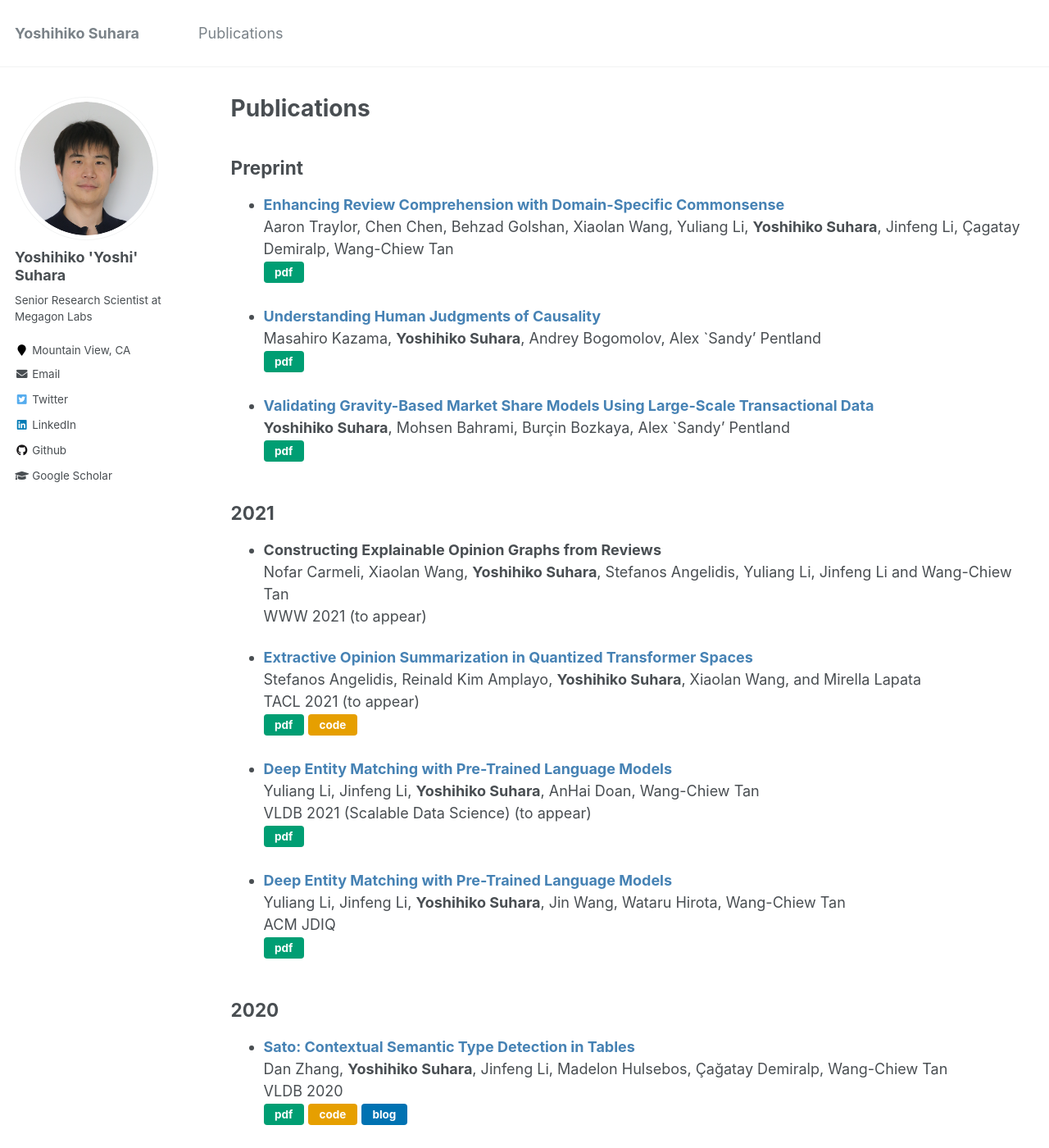
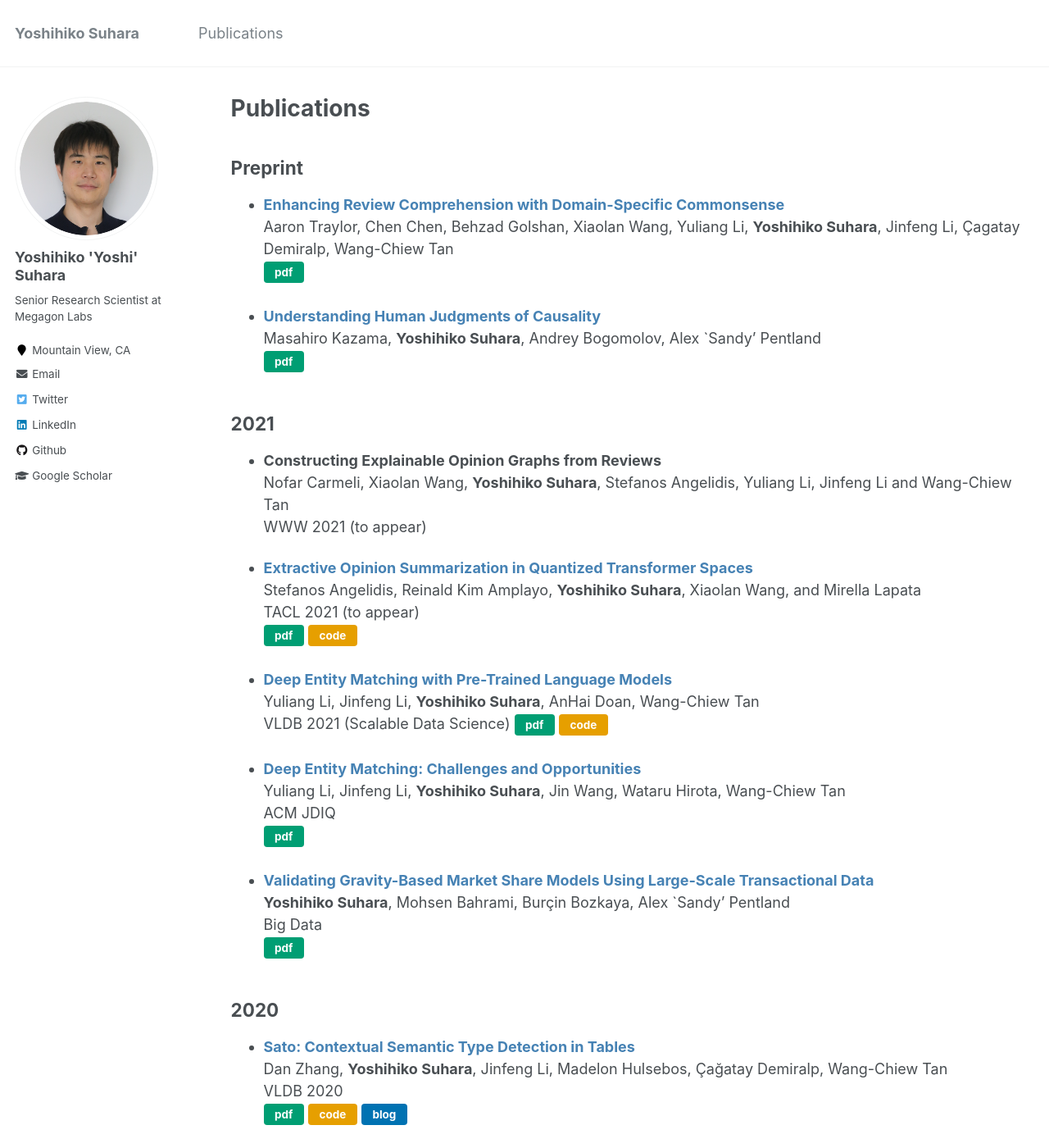
Before and after one commit to suhara/suhara.github.io, a Jekyll site: the page built from _pages/publications.md, in a window 1280 px wide and 1400 px high. Shown: the whole window at 82% size. Built offline with Jekyll 4.4.1, drawn with Linux system fonts in a browser that asks for light colours.

Commit message:
Update publications/about

```diff
--- a/_pages/publications.md
+++ b/_pages/publications.md
@@ -22,9 +22,6 @@ Aaron Traylor, Chen Chen, Behzad Golshan, Xiaolan Wang, Yuliang Li, __Yoshihiko
 Masahiro Kazama, __Yoshihiko Suhara__, Andrey Bogomolov, Alex `Sandy' Pentland
 [pdf](https://arxiv.org/abs/1912.08998){:class="btn btn-pdf"}
 
-- [__Validating Gravity-Based Market Share Models Using Large-Scale Transactional Data__](https://arxiv.org/abs/1902.03488)
-__Yoshihiko Suhara__, Mohsen Bahrami, Burçin Bozkaya, Alex `Sandy' Pentland
-[pdf](https://arxiv.org/abs/1902.03488){:class="btn btn-pdf"}
 
 
 ## 2021
@@ -41,16 +38,23 @@ TACL 2021 (to appear)
 [code](https://github.com/stangelid/qt){:class="btn btn-code"}
 
 
-- [__Deep Entity Matching with Pre-Trained Language Models__](https://arxiv.org/abs/2004.00584)
+- [__Deep Entity Matching with Pre-Trained Language Models__](http://www.vldb.org/pvldb/vol14/p50-li.pdf)
 Yuliang Li, Jinfeng Li, __Yoshihiko Suhara__, AnHai Doan, Wang-Chiew Tan
-VLDB 2021 (Scalable Data Science) (to appear)
-[pdf](https://arxiv.org/abs/2004.00584){:class="btn btn-pdf"}
+VLDB 2021 (Scalable Data Science)
+[pdf](http://www.vldb.org/pvldb/vol14/p50-li.pdf){:class="btn btn-pdf"}
+[code](https://github.com/megagonlabs/ditto){:class="btn btn-code"}
 
 
-- [__Deep Entity Matching with Pre-Trained Language Models__](https://dl.acm.org/doi/abs/10.1145/3431816)
+- [__Deep Entity Matching: Challenges and Opportunities__](https://dl.acm.org/doi/abs/10.1145/3431816)
 Yuliang Li, Jinfeng Li, __Yoshihiko Suhara__, Jin Wang, Wataru Hirota, Wang-Chiew Tan
 ACM JDIQ
 [pdf](https://dl.acm.org/doi/abs/10.1145/3431816){:class="btn btn-pdf"}
+
+
+- [__Validating Gravity-Based Market Share Models Using Large-Scale Transactional Data__](https://www.liebertpub.com/doi/10.1089/big.2020.0161)
+__Yoshihiko Suhara__, Mohsen Bahrami, Burçin Bozkaya, Alex `Sandy' Pentland
+Big Data
+[pdf](https://arxiv.org/abs/1902.03488){:class="btn btn-pdf"}
 
 
 
```
Also changed, not shown: _pages/about.md (+8 -0 lines).
